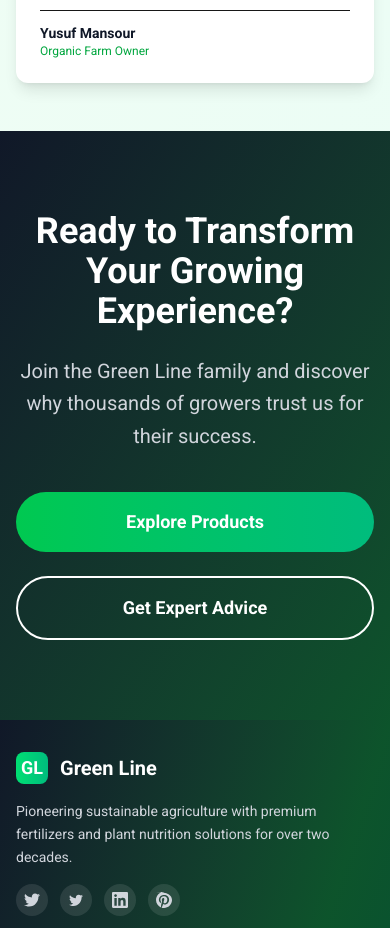
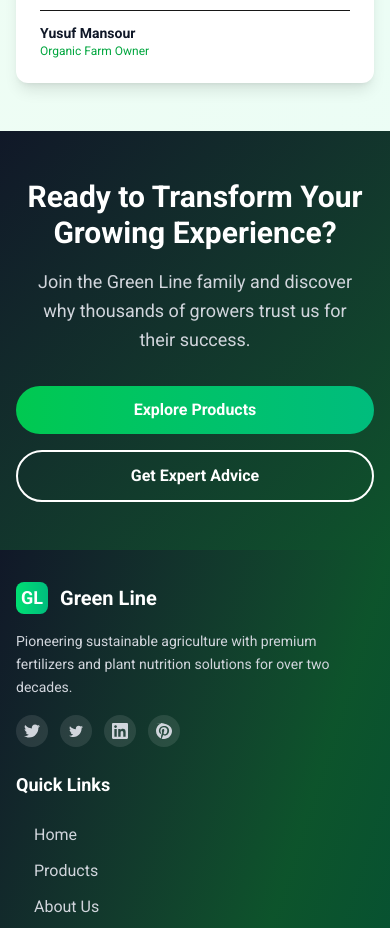
Before and after one commit to mohamed-samir-dev/Greenline, a Next.js app: page /about in a window 390 px wide. Shown: the part 6220-7148 px from the top of the page. Built offline with nearby package versions, Linux system fonts and the light colour scheme; no server answers.

Commit message:
feat: create call-to-action section for about page engagement

```diff
--- a/app/about/components/CTASection.tsx
+++ b/app/about/components/CTASection.tsx
@@ -5,21 +5,21 @@ import { fadeInUp } from './animations';
 
 export default function CTASection() {
   return (
-    <section className="py-20 bg-linear-to-br from-gray-900 to-green-900 text-white">
+    <section className="py-12 sm:py-16 md:py-20 bg-linear-to-br from-gray-900 to-green-900 text-white">
       <div className="max-w-4xl mx-auto px-4 sm:px-6 lg:px-8 text-center">
         <motion.div {...fadeInUp}>
-          <h2 className="text-4xl font-bold mb-6">
+          <h2 className="text-3xl sm:text-4xl font-bold mb-4 sm:mb-6">
             Ready to Transform Your Growing Experience?
           </h2>
-          <p className="text-xl text-gray-300 mb-10 leading-relaxed">
+          <p className="text-lg sm:text-xl text-gray-300 mb-8 sm:mb-10 leading-relaxed px-4 sm:px-0">
             Join the Green Line family and discover why thousands of growers trust us for their success.
           </p>
-          <div className="flex flex-col sm:flex-row gap-6 justify-center">
+          <div className="flex flex-col sm:flex-row gap-4 sm:gap-6 justify-center items-center">
             <motion.a
               href="/products"
               whileHover={{ scale: 1.05 }}
               whileTap={{ scale: 0.95 }}
-              className="bg-linear-to-r from-green-500 to-emerald-500 text-white px-10 py-4 rounded-full font-bold text-lg hover:shadow-2xl transition-all duration-300"
+              className="w-full sm:w-auto bg-linear-to-r from-green-500 to-emerald-500 text-white px-8 sm:px-10 py-3 sm:py-4 rounded-full font-bold text-base sm:text-lg hover:shadow-2xl transition-all duration-300 text-center"
             >
               Explore Products
             </motion.a>
@@ -27,7 +27,7 @@ export default function CTASection() {
               href="/contact"
               whileHover={{ scale: 1.05 }}
               whileTap={{ scale: 0.95 }}
-              className="bg-transparent text-white px-10 py-4 rounded-full font-bold text-lg border-2 border-white hover:bg-white hover:text-gray-900 transition-all duration-300"
+              className="w-full sm:w-auto bg-transparent text-white px-8 sm:px-10 py-3 sm:py-4 rounded-full font-bold text-base sm:text-lg border-2 border-white hover:bg-white hover:text-gray-900 transition-all duration-300 text-center"
             >
               Get Expert Advice
             </motion.a>
```
